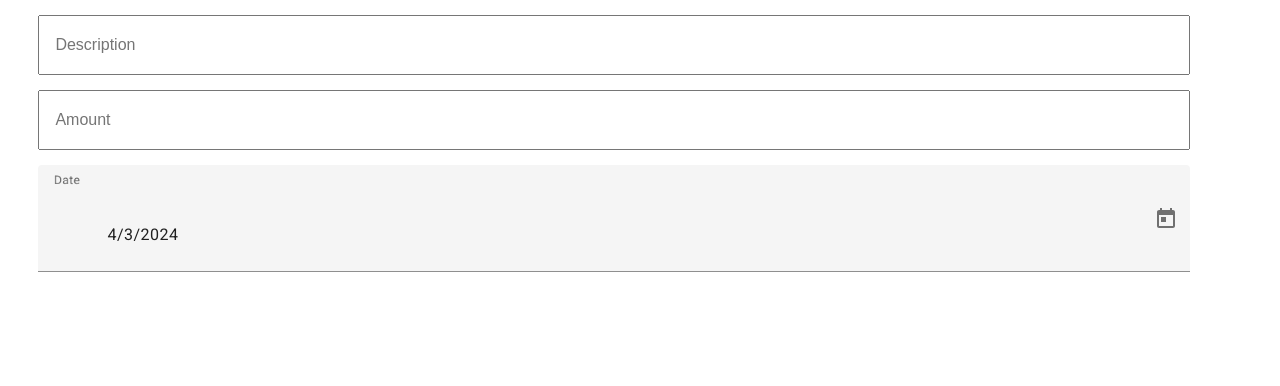
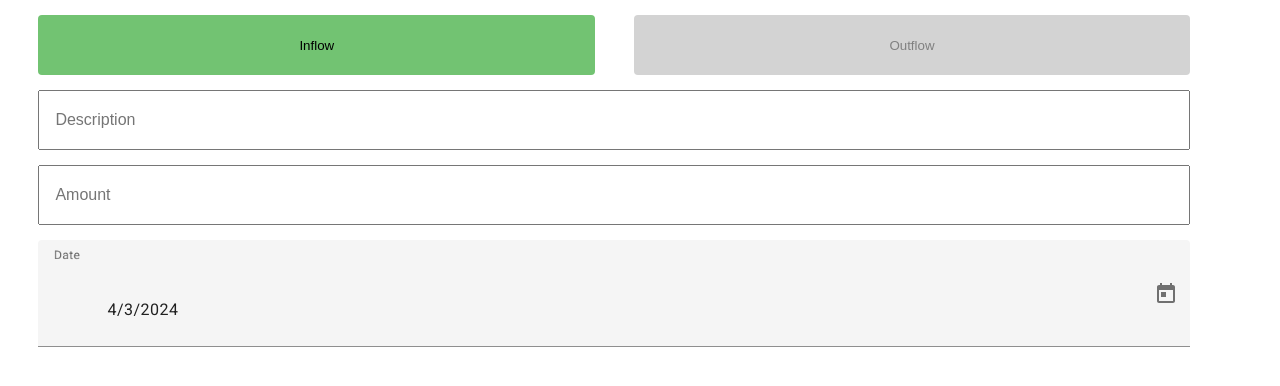
Before and after one commit to huanan1/money-manager-pwa, an Angular app: page /expenses-entry in a window 1280 px wide. Shown: the top 386 px of the page. Built offline with nearby package versions, Linux system fonts and the light colour scheme.

Commit message:
added inflow outflow buttons

```diff
--- a/src/app/expense-entry/expense-entry.component.html
+++ b/src/app/expense-entry/expense-entry.component.html
@@ -1,4 +1,8 @@
 <div class="expense-entry">
+    <div class="input-field">
+        <button class="inflow" [class.inactive]="activeBtn === OUTFLOW" (click)="toggleBtn(INFLOW)">Inflow</button>
+        <button class="outflow" [class.inactive]="activeBtn === INFLOW" (click)="toggleBtn('outflow')">Outflow</button>
+    </div>
     <div class="input-field">
         <input type="text" [(ngModel)]="expenseDescription" placeholder="Description">
     </div>
@@ -36,7 +40,7 @@
             <button class="control" (click)="handleButtonClick('=')">=</button>
         </div>
         <div class="row">
-            <button (click)="handleButtonClick('.')">.</button>
+            <button style="font-weight: 800;" (click)="handleButtonClick('.')">.</button>
             <button (click)="handleButtonClick('0')">0</button>
             <button (click)="handleButtonClick('d')"><i class="fa-solid fa-delete-left"
                     style="color: #2a5781;"></i></button>
--- a/src/app/expense-entry/expense-entry.component.scss
+++ b/src/app/expense-entry/expense-entry.component.scss
@@ -21,6 +21,7 @@
             flex: 1; // Make buttons flex items and distribute space evenly within each row
             // Add additional button styles as needed
             border-radius: 0; // Remove border radius
+            border: 1px solid black;
             background-color: transparent;
             height: 5vh;
             font-size: 16px;
@@ -35,6 +36,29 @@
 .input-field {
     margin: 0;
     padding: 0;
+
+    button {
+        position: relative;
+        width: 43.5vw;
+        height: 60px;
+        margin-top: 15px;
+        margin-left: 3vw;
+        border: none;
+        border-radius: 4px;
+    }
+
+    .inflow {
+        background-color: #72c372;
+    }
+
+    .outflow {
+        background-color: #edb8b8;
+    }
+
+    button.inactive {
+        background-color: lightgrey;
+        color: grey;
+    }
 
     input {
         position: relative;
--- a/src/app/expense-entry/expense-entry.component.ts
+++ b/src/app/expense-entry/expense-entry.component.ts
@@ -12,9 +12,13 @@ export class ExpenseEntryComponent {
   expenseDescription: string = '';
   currentInput: string = '';
   displayCalculator: boolean = false;
+  INFLOW = "inflow";
+  OUTFLOW = "outflow";
+  activeBtn: string = this.INFLOW;
   selectedDate: Date = new Date();
   @ViewChild('picker') picker!: MatDatepicker<Date>;
   EXPENSES_KEY = "expenses";
+
 
   constructor(private router: Router) { }
 
@@ -25,7 +29,11 @@ export class ExpenseEntryComponent {
     let valid = this.verifyFields();
     if (!valid) return;
 
-    const expense = new Expense(this.selectedDate, this.expenseDescription, this.currentInput);
+    let amount = parseFloat(this.currentInput);
+    if (this.activeBtn === this.OUTFLOW) {
+      amount = -1 * amount;
+    }
+    const expense = new Expense(this.selectedDate, this.expenseDescription, amount);
     let expenses: string[] = JSON.parse(localStorage.getItem(this.EXPENSES_KEY) || "[]");
     expenses.push(expense.toJSON());
     localStorage.setItem(this.EXPENSES_KEY, JSON.stringify(expenses));
@@ -74,4 +82,12 @@ export class ExpenseEntryComponent {
     this.currentInput = eval(this.currentInput); // Evaluate the expression
     return true;
   }
+
+  toggleBtn(btn: string) {
+    if (this.activeBtn === btn) {
+      // already active
+      return;
+    }
+    this.activeBtn = btn; // Set active button
+  }
 }
--- a/src/app/models/expense.ts
+++ b/src/app/models/expense.ts
@@ -2,7 +2,7 @@ export class Expense {
     constructor(
         public date: Date,
         public description: string,
-        public amount: string
+        public amount: number
     ) { }
 
     // Method to convert Expense object to JSON
```
